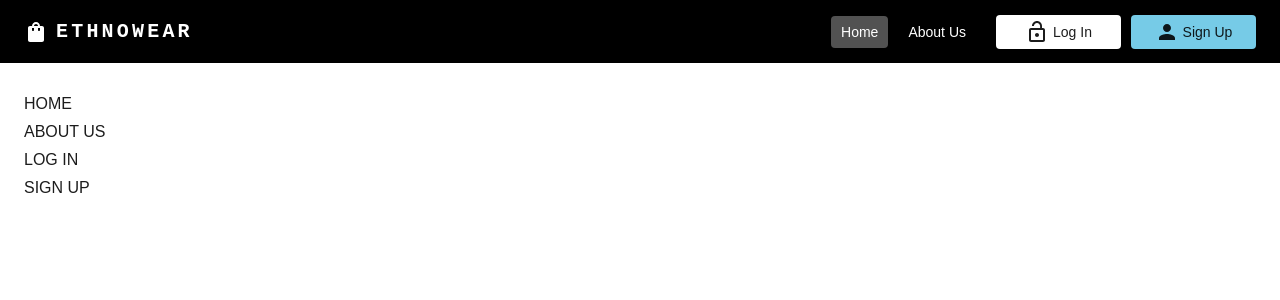
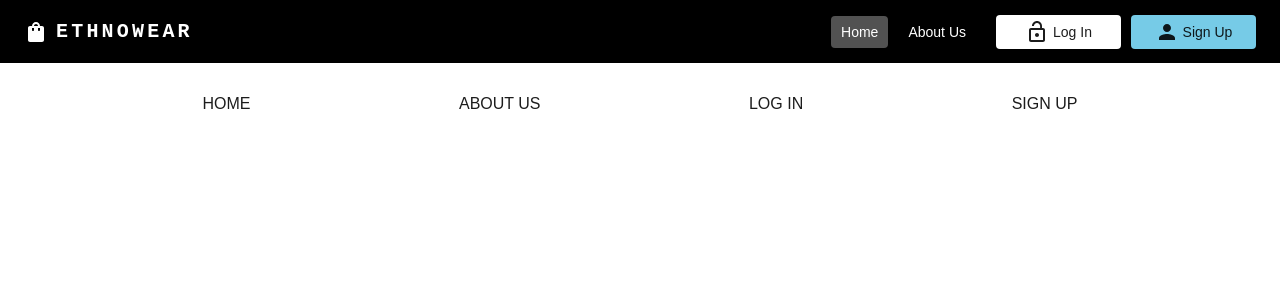
Before and after one commit to Ritter1111/eCommerce-Application, a React app: page / in a window 1280 px wide. Shown: the top 300 px of the page. Built offline with nearby package versions, Linux system fonts and the light colour scheme; no server answers.

Commit message:
refactor: changle main page links flex direction

```diff
--- a/src/views/home/Home.tsx
+++ b/src/views/home/Home.tsx
@@ -9,9 +9,12 @@ const Home = () => {
     <Container maxWidth="xl">
       <Box sx={{
         display: 'flex',
-        flexDirection: 'column',
+        flexDirection: {xs: 'column', md: 'row'},
+        alignItems: 'center',
+        justifyContent: 'space-evenly',
+        flexWrap: 'wrap',
+        gap: '30px',
         mt: 4,
-        rowGap: '10px',
         }}>
       {routes.map((route, index) => (
         <Link
```
